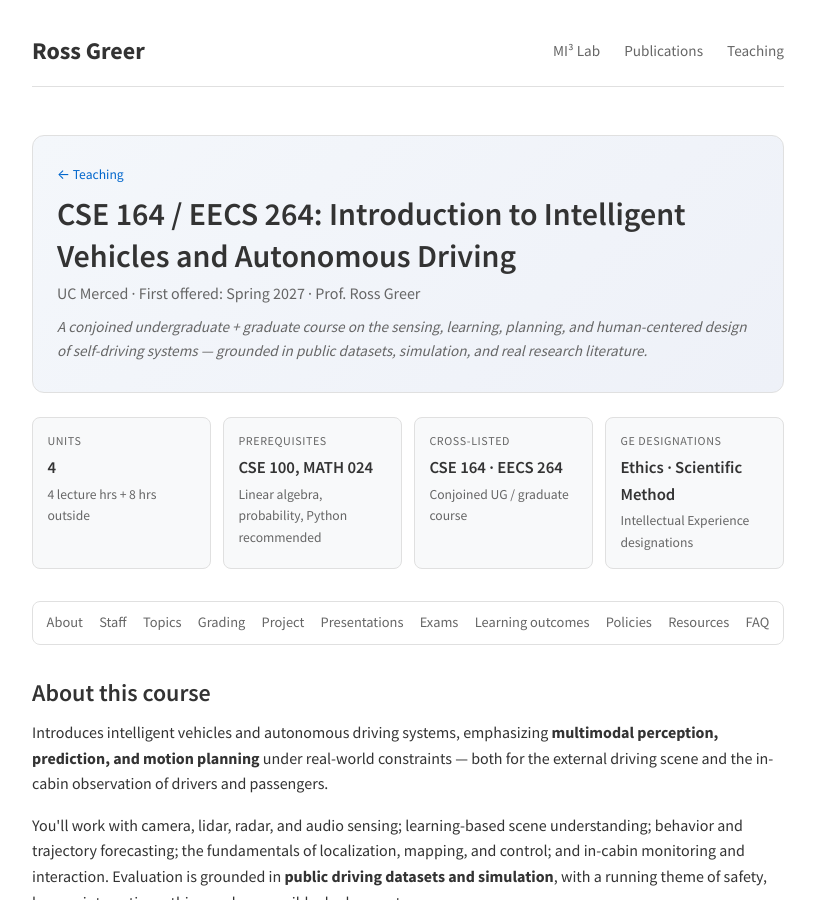
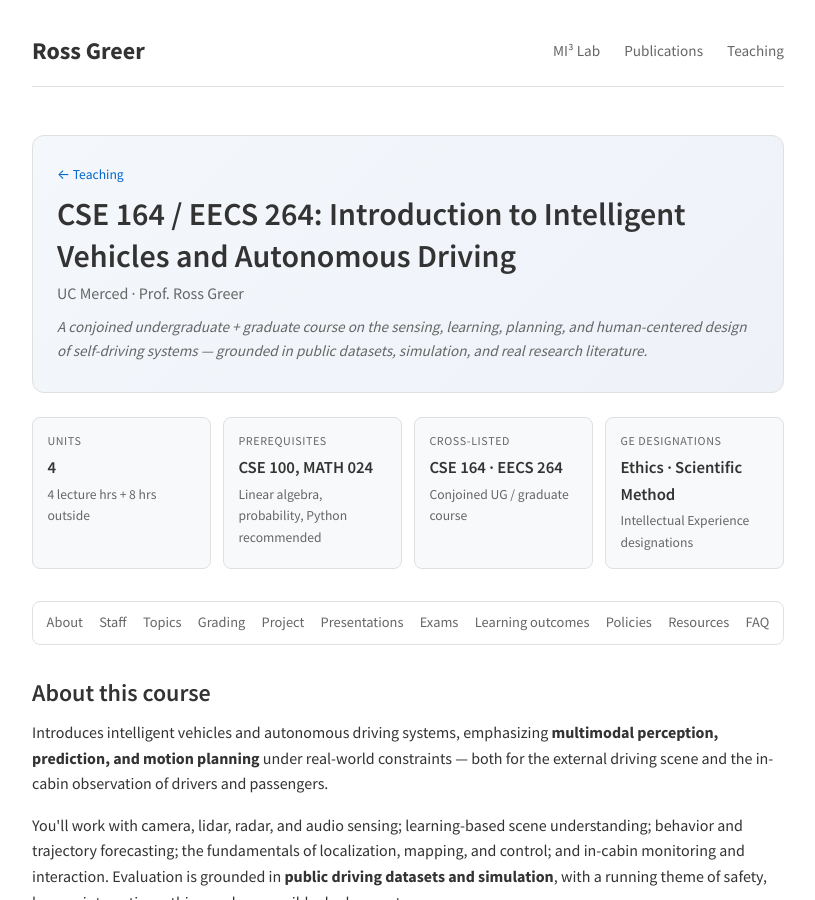
Before and after one commit to rossgreer/rossgreer.github.io, a Jekyll site: the page built from cse164.md, in a window 1280 px wide and 900 px high. Shown: the whole window, without its empty margins (232-1047 px from the left). Built offline with Jekyll 4.4.1, drawn with Linux system fonts in a browser that asks for light colours; some web fonts are replaced.

Commit message:
Remove first-offered date from CSE 164 page pending course approval

```diff
--- a/cse164.md
+++ b/cse164.md
@@ -7,7 +7,7 @@ permalink: /teaching/cse164/
 <div class="course-hero">
   <div class="course-hero-eyebrow"><a href="{{ '/teaching' | relative_url }}">&larr; Teaching</a></div>
   <h1>CSE 164 / EECS 264: Introduction to Intelligent Vehicles and Autonomous Driving</h1>
-  <p class="course-hero-sub">UC Merced &middot; First offered: Spring 2027 &middot; Prof. Ross Greer</p>
+  <p class="course-hero-sub">UC Merced &middot; Prof. Ross Greer</p>
   <p class="course-hero-tag">A conjoined undergraduate + graduate course on the sensing, learning, planning, and human-centered design of self-driving systems &mdash; grounded in public datasets, simulation, and real research literature.</p>
 </div>
 
```
